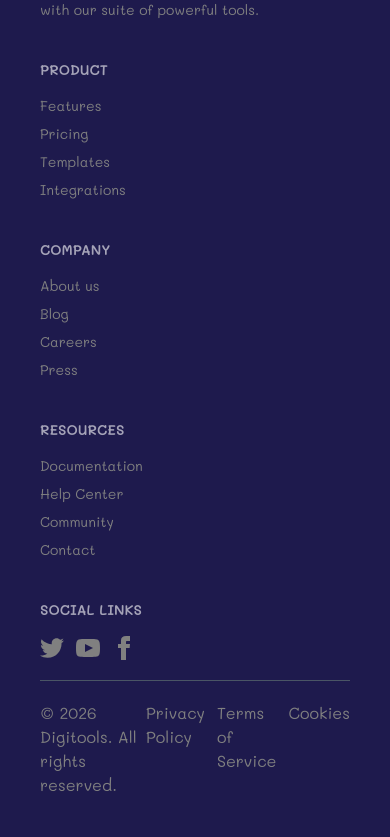
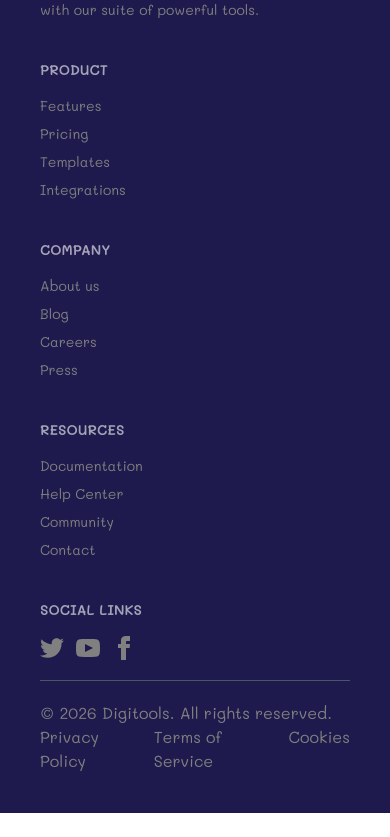
Before and after one commit to abdussattarsakil/DigiTools-project-assingment-6-, a React (Vite) app: page / in a window 390 px wide. Shown: the part 8503-9340 px from the top of the page. After the commit the page ends 9316 px from the top, so only its background shows below. Built offline with nearby package versions, Linux system fonts and the light colour scheme.

Commit message:
footer responsive bug fix

```diff
--- a/src/components/Footer.jsx
+++ b/src/components/Footer.jsx
@@ -74,7 +74,7 @@ const Footer = () => {
             </footer>
 
             <hr className="border-t border-gray-600 my-5" />
-            <div className="flex justify-between">
+            <div className="md:flex justify-between">
                 <p className="">
                     © 2026 Digitools. All rights reserved.
                 </p>
```
